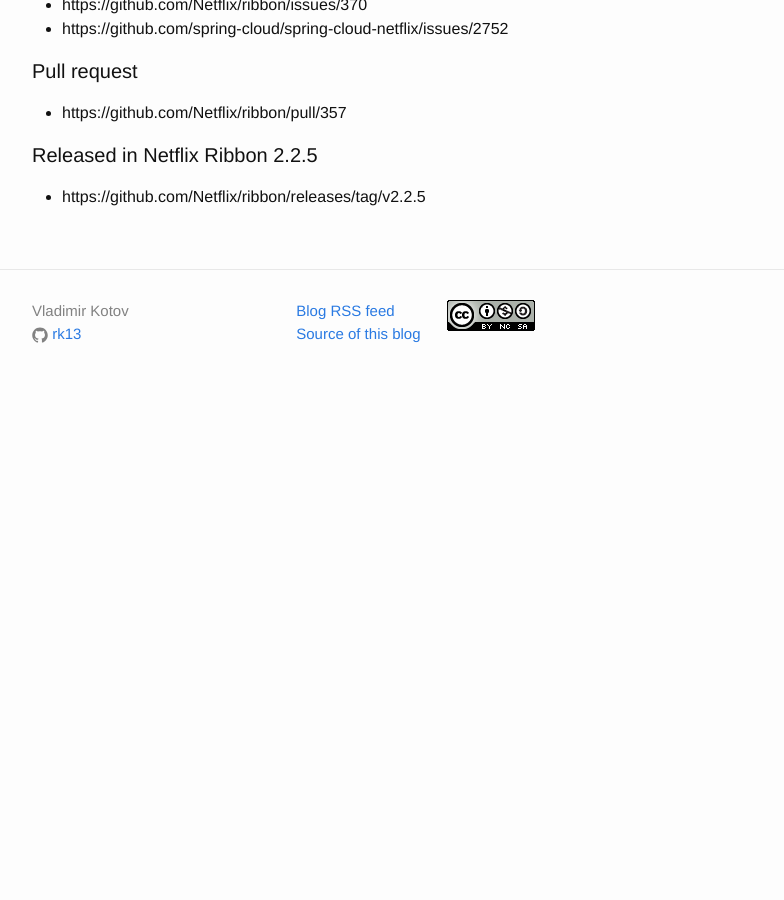
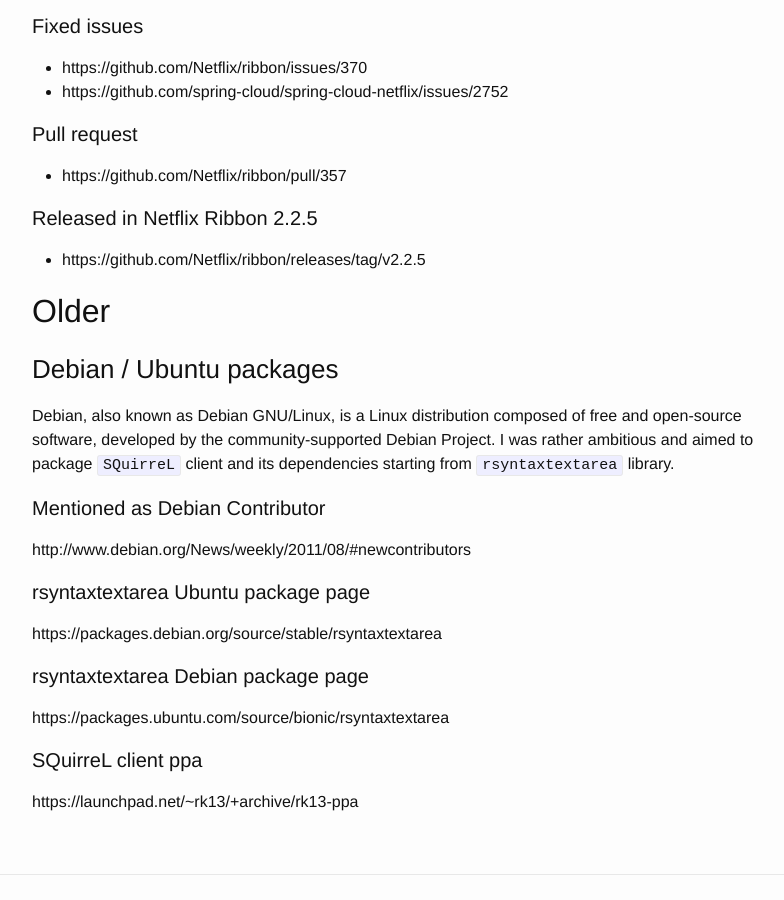
Before and after one commit to rk13/rk13.github.io, a Jekyll site: the page built from contributions.md, in a window 1280 px wide and 900 px high, scrolled down 522 px. Shown: the whole window, without its empty margins (238-1022 px from the left). Built offline with Jekyll 4.4.1, drawn with Linux system fonts in a browser that asks for light colours; Markdown is read by kramdown in place of the engine named in the settings; before the commit the page ends 927 px from its top, so only the background shows below that; some of the changed text lies outside the part shown.

Commit message:
Update contributions.md

```diff
--- a/contributions.md
+++ b/contributions.md
@@ -25,3 +27,21 @@
 
 #### Released in Netflix Ribbon 2.2.5
 * https://github.com/Netflix/ribbon/releases/tag/v2.2.5
+
+## Older
+
+### Debian / Ubuntu packages
+
+Debian, also known as Debian GNU/Linux, is a Linux distribution composed of free and open-source software, developed by the community-supported Debian Project. I was rather ambitious and aimed to package `SQuirreL` client and its dependencies starting from `rsyntaxtextarea` library.
+
+#### Mentioned as Debian Contributor
+http://www.debian.org/News/weekly/2011/08/#newcontributors
+
+#### rsyntaxtextarea Ubuntu package page
+https://packages.debian.org/source/stable/rsyntaxtextarea
+
+#### rsyntaxtextarea Debian package page
+https://packages.ubuntu.com/source/bionic/rsyntaxtextarea
+
+#### SQuirreL client ppa
+https://launchpad.net/~rk13/+archive/rk13-ppa
```
Also changed, not shown: other parts of contributions.md (+3 -1 lines).
